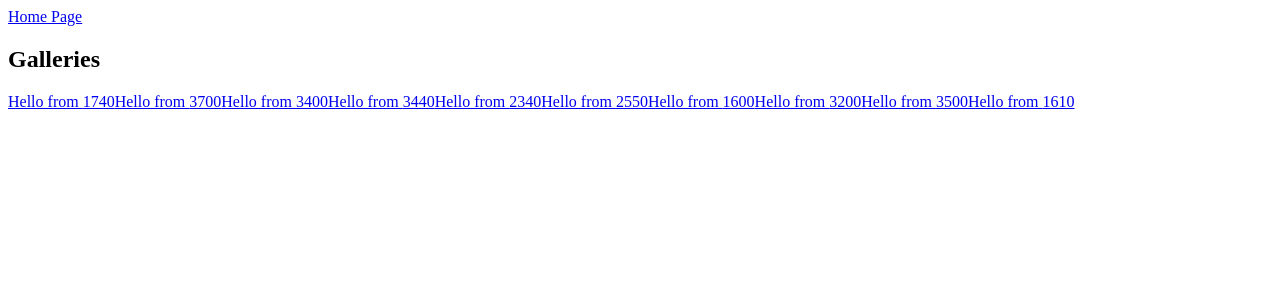
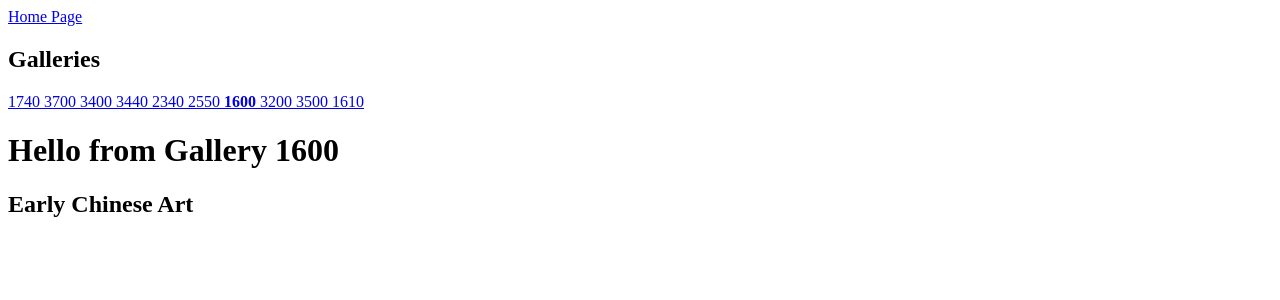
Before and after one commit to josejbracho/art-museum, a JavaScript app: page /galleries/1600 in a window 1280 px wide. Shown: the top 300 px of the page. Built offline with nearby package versions, Linux system fonts and the light colour scheme; the HTML template or start-up script is replaced by a standard one.

Commit message:
Home and Gallery Links added

```diff
--- a/src/App.js
+++ b/src/App.js
@@ -1,9 +1,26 @@
+import { Routes, Route } from 'react-router-dom'
 import harvardArt from "./data/harvardArt";
 import GalleryNavigation from "./components/GalleryNavigation";
+import GalleryView from "./components/GalleryView";
+
+const Home = () => {
+  return (
+    <div>
+    <h2>Harvard Art Museum</h2>
+    <p>Look, but Don't Touch. Please select a Gallery in the navigation bar.</p>
+    </div>
+  )
+}
 
 function App() {
   return (
-    <GalleryNavigation data={harvardArt.records}/>
+      <div className="page-wrapper">
+          <GalleryNavigation data={harvardArt.records} />
+          <Routes>
+            <Route path="/" element={<Home />}/>
+            <Route path="/galleries/:galleryId" element={<GalleryView data={harvardArt.records} />} />
+          </Routes>
+      </div>
   );
 }
 
--- /dev/null
+++ b/src/components/GalleryNavigation/GalleryNavigation.css
@@ -0,0 +1,3 @@
+.active {
+    font-weight: bold;
+}
--- a/src/components/GalleryNavigation/index.js
+++ b/src/components/GalleryNavigation/index.js
@@ -1,10 +1,8 @@
 import { NavLink } from "react-router-dom";
+import './GalleryNavigation.css'
 
 const GalleryNavigation = ({ data }) => {
-
-    console.log(data)
-
-    const galleryItems = data.map((gallery) => <NavLink key={gallery.id} to={`/galleries/:${gallery.id}`}>Hello from {gallery.id}</NavLink>);
+    const galleryItems = data.map((gallery) => <NavLink key={gallery.id} to={`/galleries/${gallery.id}`}>{gallery.id} </NavLink>);
 
     return (
         <nav>
--- /dev/null
+++ b/src/components/GalleryView/index.js
@@ -0,0 +1,17 @@
+import { useParams } from "react-router";
+
+const GalleryView = ({ data }) => {
+    const params = useParams();
+    const { galleryId } = params;
+
+    const currentGallery = data.find((gallery) => gallery.id === parseInt(galleryId))
+
+    return (
+        <div>
+            <h1>Hello from Gallery {galleryId}</h1>
+            <h2>{currentGallery.name}</h2>
+        </div>
+    );
+};
+
+export default GalleryView
```
